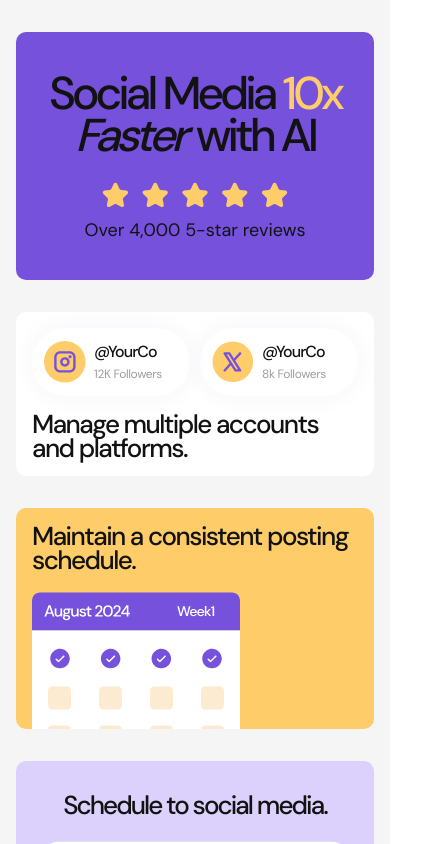
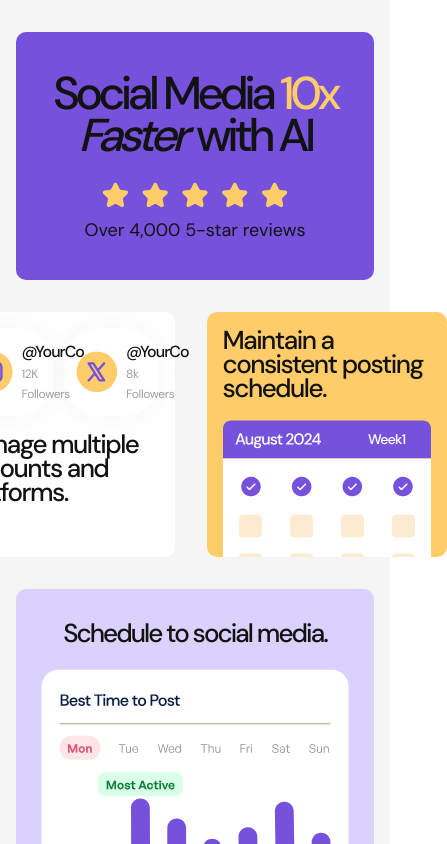
Before and after one commit to sorengrey/Frontend-Mentor-Bento-Grid, a Next.js app in the folder frontend-mentor-bento-grid/: page / in a window 390 px wide. Shown: the top 844 px of the page, 447 px wide, since content can reach past the window. Built offline with nearby package versions, Linux system fonts and the light colour scheme.

Commit message:
Tablet view updates
Worked on tablet view

```diff
--- a/frontend-mentor-bento-grid/src/app/globals.css
+++ b/frontend-mentor-bento-grid/src/app/globals.css
@@ -38,7 +38,7 @@ body {
 /* Custom Styles */
 
 .text-preset-1 {
-  @apply font-medium leading-[42px] tracking-[-4px];
+  @apply font-medium leading-[42px] md:leading-[48px] tracking-[-4.5px];
 }
 
 .text-preset-2 {
--- a/frontend-mentor-bento-grid/src/app/page.js
+++ b/frontend-mentor-bento-grid/src/app/page.js
@@ -3,8 +3,8 @@ import Image from "next/image";
 export default function Home() {
   return (
     <div className="min-h-screen py-[32px] md:py-[50px] md:px-[40px] px-[16px] bg-[#F6F5F6]">
-      <div className="grid grid-cols-1 max-w-[375px] items-center justify-items-center gap-[32px] margin-auto">
-        <div className="flex flex-col text-preset-1 text-[46px] py-[40px] px-[32px] bg-purple-500 inline-block text-center justify-items-center rounded-[10px] w-full">
+      <div className="grid grid-cols-1 max-w-[375px] md:max-w-[688px] items-center justify-items-center gap-[32px] margin-auto">
+        <div className="flex flex-col text-preset-1 text-[46px] md:text-[54px] py-[40px] px-[32px] md:px-[76px] md:pt-[76px] md:pb-[72px] bg-purple-500 inline-block text-center justify-items-center rounded-[10px] w-full">
           Social Media
           <p className="flex text-yellow-500 inline"> 10x </p>
           <i className="mr-[11px]">Faster</i>with AI
@@ -15,8 +15,8 @@ export default function Home() {
             Over 4,000 5-star reviews
           </p>
         </div>
-
-        <div className="flex flex-col p-[16px] bg-white text-[26px] rounded-[10px] padding-[16px]">
+        <div className="flex md:flex-row gap-[32px]">
+          <div className="flex-1 flex flex-col p-[16px] bg-white text-[26px] rounded-[10px] padding-[16px]">
             <div className="flex bg-white mb-[16px] gap-[10px]">
               <div className="flex flex-row flex-1 p-[12px] custom-shadow rounded-[34px] text-[16px] text-black">
                 <Image
@@ -34,7 +34,7 @@ export default function Home() {
               <div className="flex flex-1 p-[12px] custom-shadow rounded-[34px]">
                 <Image src="/twitter.svg" alt="x logo" width="42" height="42" />
                 <div className="flex flex-col ml-[8px]">
-                <p className="text-[16px] text-black  font-medium tracking-[-0.06em]">
+                  <p className="text-[16px] text-black font-medium tracking-[-0.06em]">
                     @YourCo
                   </p>
                   <p className="text-preset-4">8k Followers</p>
@@ -46,7 +46,7 @@ export default function Home() {
             </p>
           </div>
 
-        <div className="bg-yellow-500 rounded-[10px] pt-[16px] px-[16px] w-full text-preset-2 text-black  text-[26px]">
+          <div className="flex  flex-col flex-1 bg-yellow-500 rounded-[10px] pt-[16px] px-[16px] w-full text-preset-2 text-black  text-[26px]">
             Maintain a consistent posting schedule.
             <div className="h-[157px] w-[208px] pt-[20px]">
               <Image
@@ -57,7 +57,7 @@ export default function Home() {
               />
             </div>
           </div>
-
+        </div>
         <div className="bg-purple-100 rounded-[10px] p-[32px] text-black text-center justify-items-center w-full">
           <p className="text-preset-3 mb-[24px]">Schedule to social media.</p>
           <div className="w-[308px] h-[272px]">
```
Lines whose indentation alone changed are shown as unchanged.
